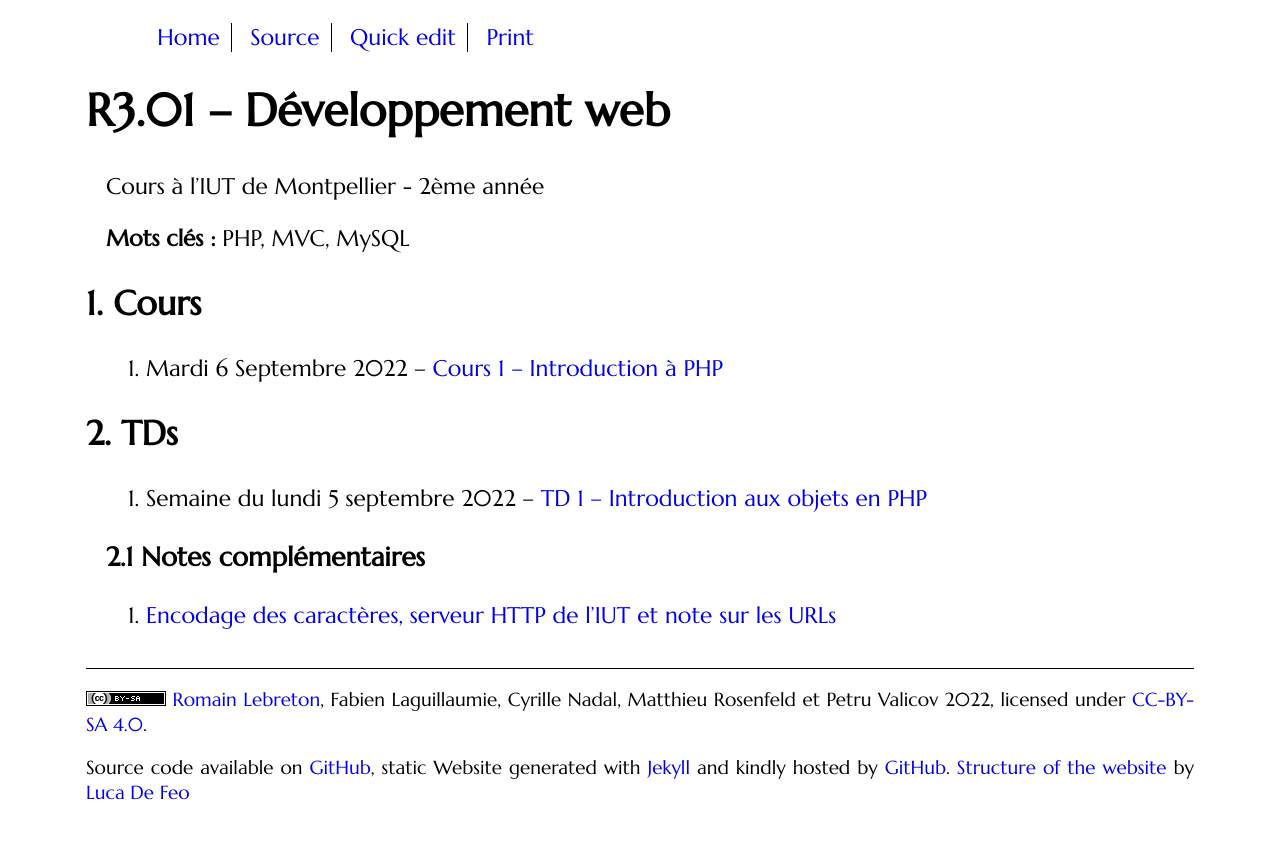
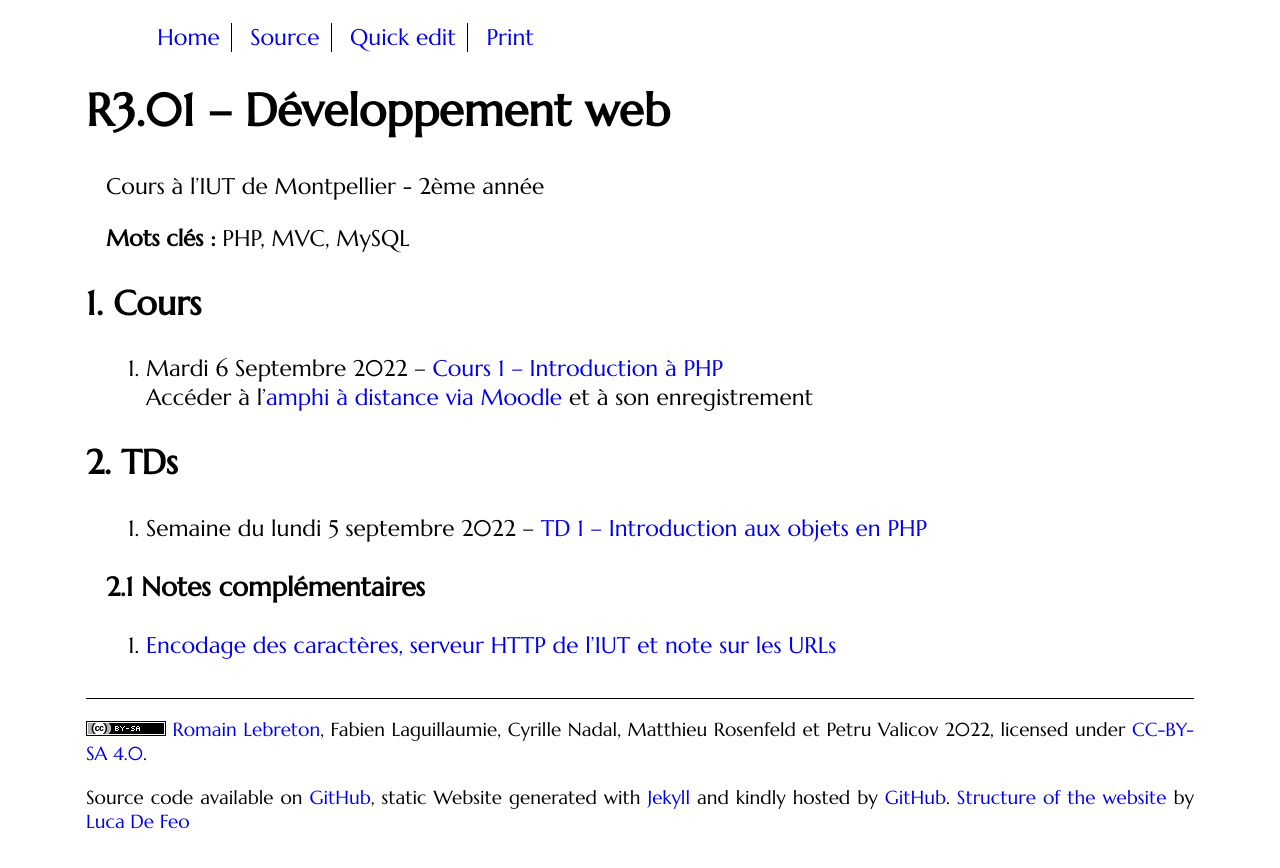
Before and after one commit to romainlebreton/R3.01-DeveloppementWeb, a Jekyll site: the page built from index.md, in a window 1280 px wide. Shown: the top 868 px of the page. Built offline with Jekyll 4.4.1, drawn with Linux system fonts in a browser that asks for light colours; some web fonts are replaced.

Commit message:
Lien vidéo amphi

```diff
--- a/index.md
+++ b/index.md
@@ -11,8 +11,8 @@ Cours à l'IUT de Montpellier - 2ème année
 ## Cours
 
 1. Mardi 6 Septembre 2022 -- [Cours 1 -- Introduction à PHP](classes/class1.html)
-   <!-- Accéder à l'[amphi à distance via Moodle](https://moodle.umontpellier.fr/mod/bigbluebuttonbn/view.php?id=291203) -->
-   <!-- et à son enregistrement -->
+   Accéder à l'[amphi à distance via Moodle](https://moodle.umontpellier.fr/mod/bigbluebuttonbn/view.php?id=590930)
+   et à son enregistrement
 
 ## TDs
 
```
Also changed, not shown: tutorials/tutorial1.md (+1 -2 lines).
